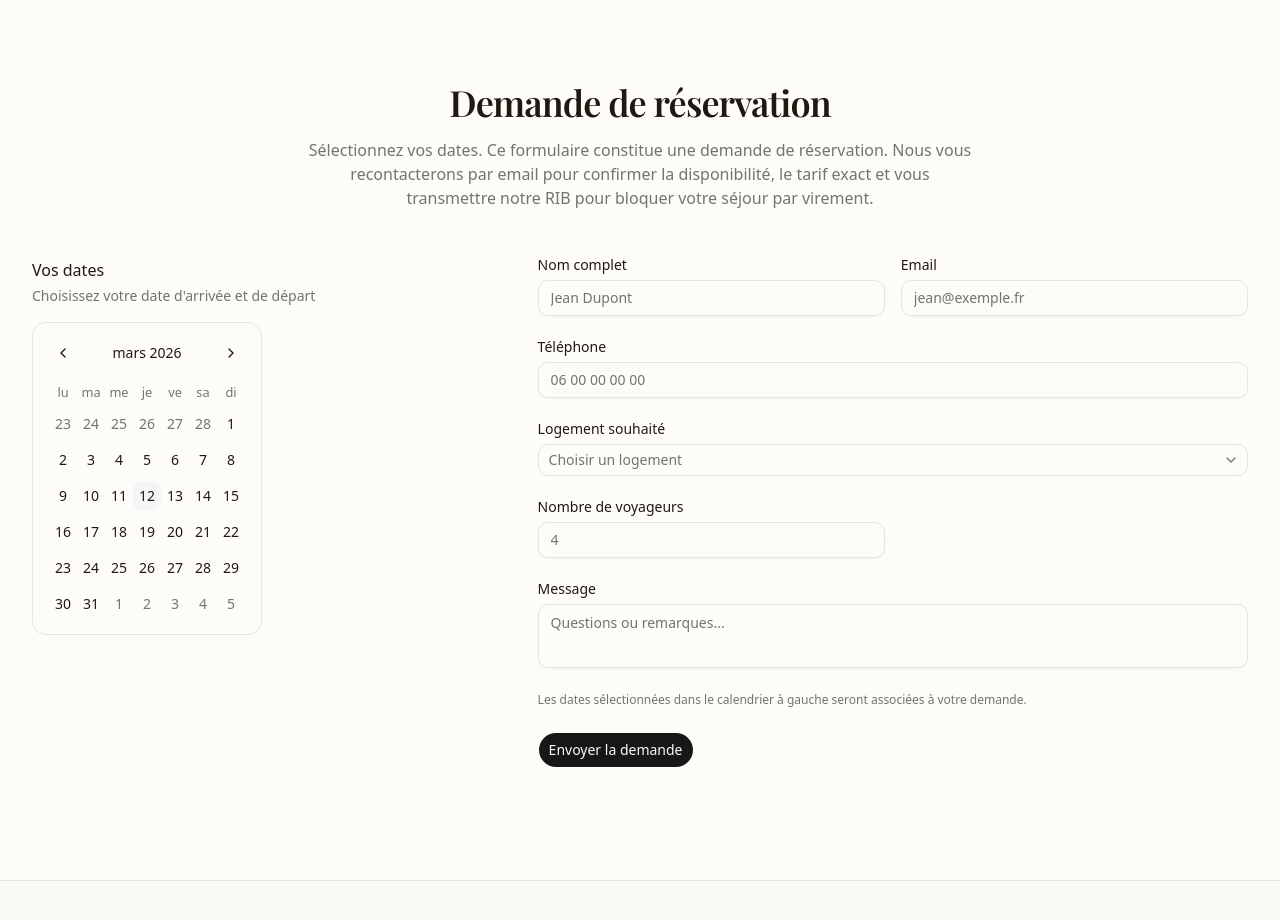
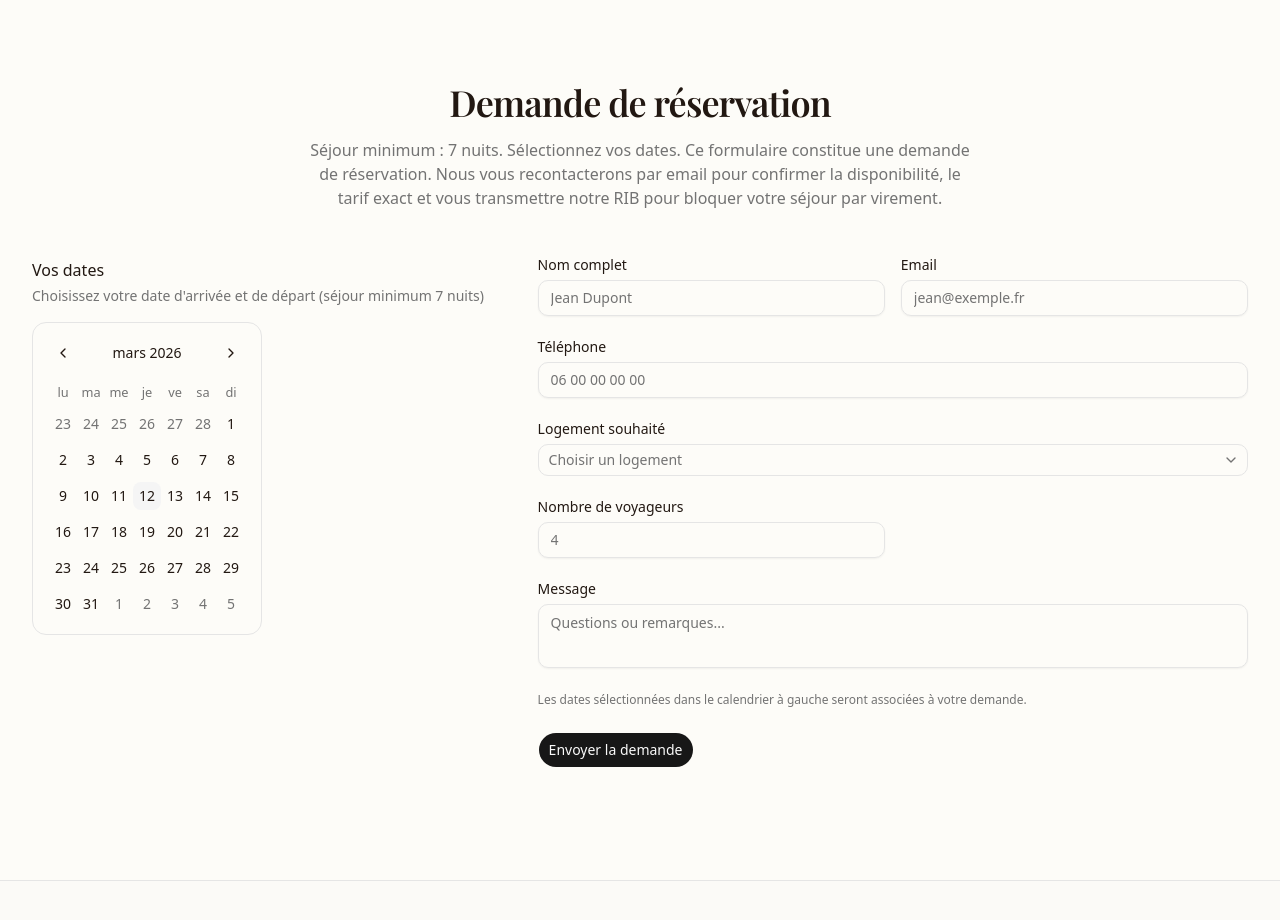
Before and after one commit to Alexandre-Pascal/airbnb-dordogne, a Next.js app: page / in a window 1280 px wide. Shown: the part 7020-7940 px from the top of the page. Built offline with nearby package versions, Linux system fonts and the light colour scheme; a web font is replaced by a local one.

Commit message:
Réservations : indiquer séjour minimum 7 nuits

```diff
--- a/components/ReservationSection.tsx
+++ b/components/ReservationSection.tsx
@@ -47,10 +47,10 @@ export function ReservationSection() {
             Demande de réservation
           </h2>
           <p className="mt-4 max-w-2xl mx-auto text-muted-foreground">
-            Sélectionnez vos dates. Ce formulaire constitue une demande de
-            réservation. Nous vous recontacterons par email pour confirmer la
-            disponibilité, le tarif exact et vous transmettre notre RIB pour
-            bloquer votre séjour par virement.
+            Séjour minimum : 7 nuits. Sélectionnez vos dates. Ce formulaire
+            constitue une demande de réservation. Nous vous recontacterons par
+            email pour confirmer la disponibilité, le tarif exact et vous
+            transmettre notre RIB pour bloquer votre séjour par virement.
           </p>
         </div>
 
@@ -58,7 +58,8 @@ export function ReservationSection() {
           <div className="lg:col-span-2">
             <Label className="text-base font-medium">Vos dates</Label>
             <p className="mt-1 text-sm text-muted-foreground">
-              Choisissez votre date d&apos;arrivée et de départ
+              Choisissez votre date d&apos;arrivée et de départ (séjour minimum 7
+              nuits)
             </p>
             <Calendar
               mode="range"
```
